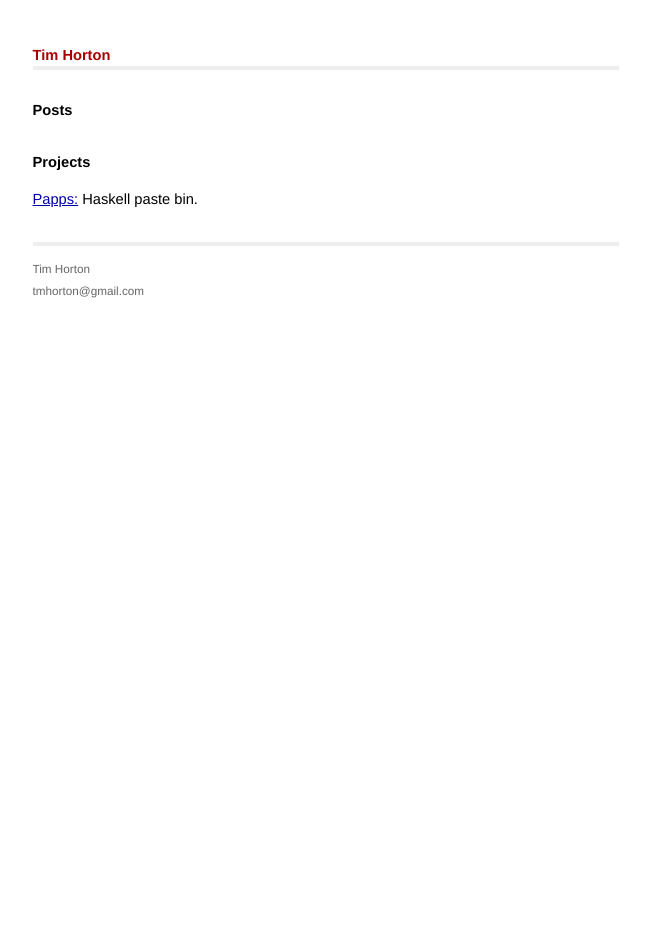
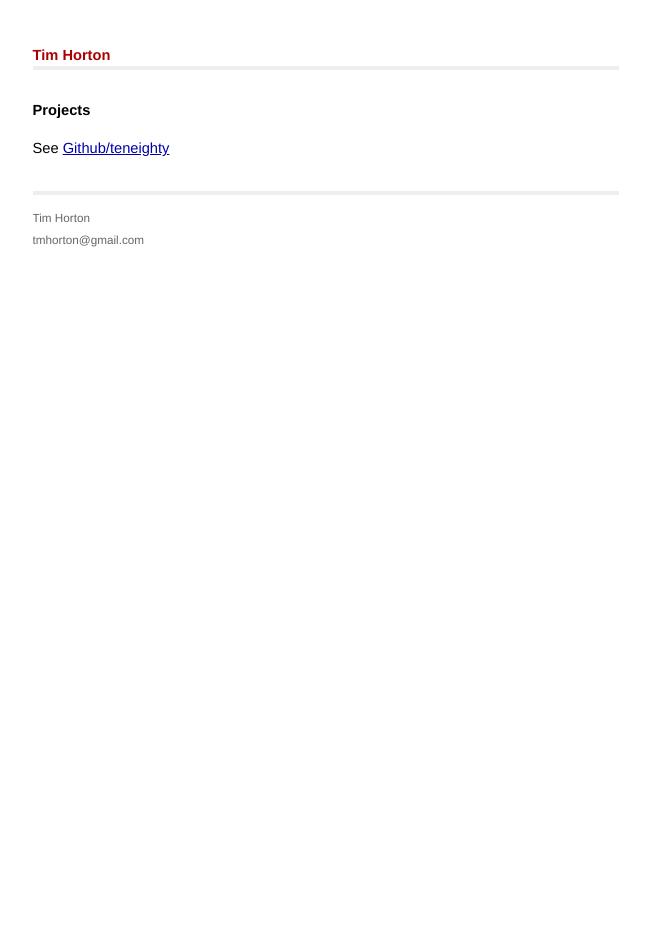
Before and after one commit to teneighty/teneighty.github.com, a Jekyll site: the page built from index.html, in a window 1280 px wide. Shown: the whole page, without its empty margins (314-964 px from the left). Built offline with Jekyll 4.4.1, drawn with Linux system fonts in a browser that asks for light colours.

Commit message:
Removed posts section

```diff
--- a/index.html
+++ b/index.html
@@ -4,15 +4,18 @@ title: Tim Horton
 ---
 
 <div id="home">
+    <!--
   <h1>Posts</h1>
   <ul class="posts">
     {% for post in site.posts %}
       <li><span>{{ post.date | date_to_string }}</span> &raquo; <a href="{{ post.url }}">{{ post.title }}</a></li>
     {% endfor %}
   </ul>
+  -->
 
   <h1>Projects</h1>
   <ul class="posts">
-    <li><a href="http://github.com/teneighty/papps/">Papps:</a> Haskell paste bin.</li>
+    <!-- li><a href="http://github.com/teneighty/papps/">Papps:</a> Haskell paste bin.</li -->
+    <li>See <a href="http://www.github.com/teneighty/">Github/teneighty</a></li>
   </ul>
 </div>
```
